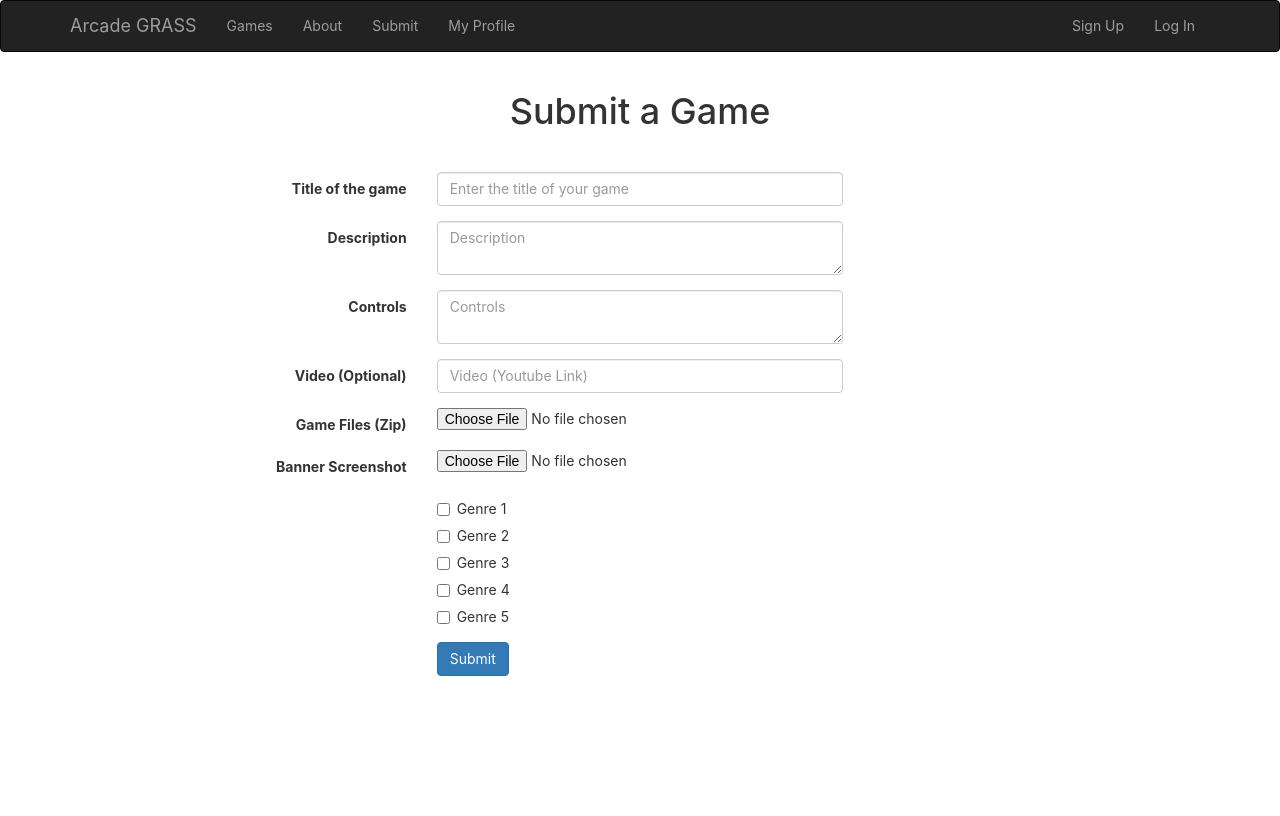
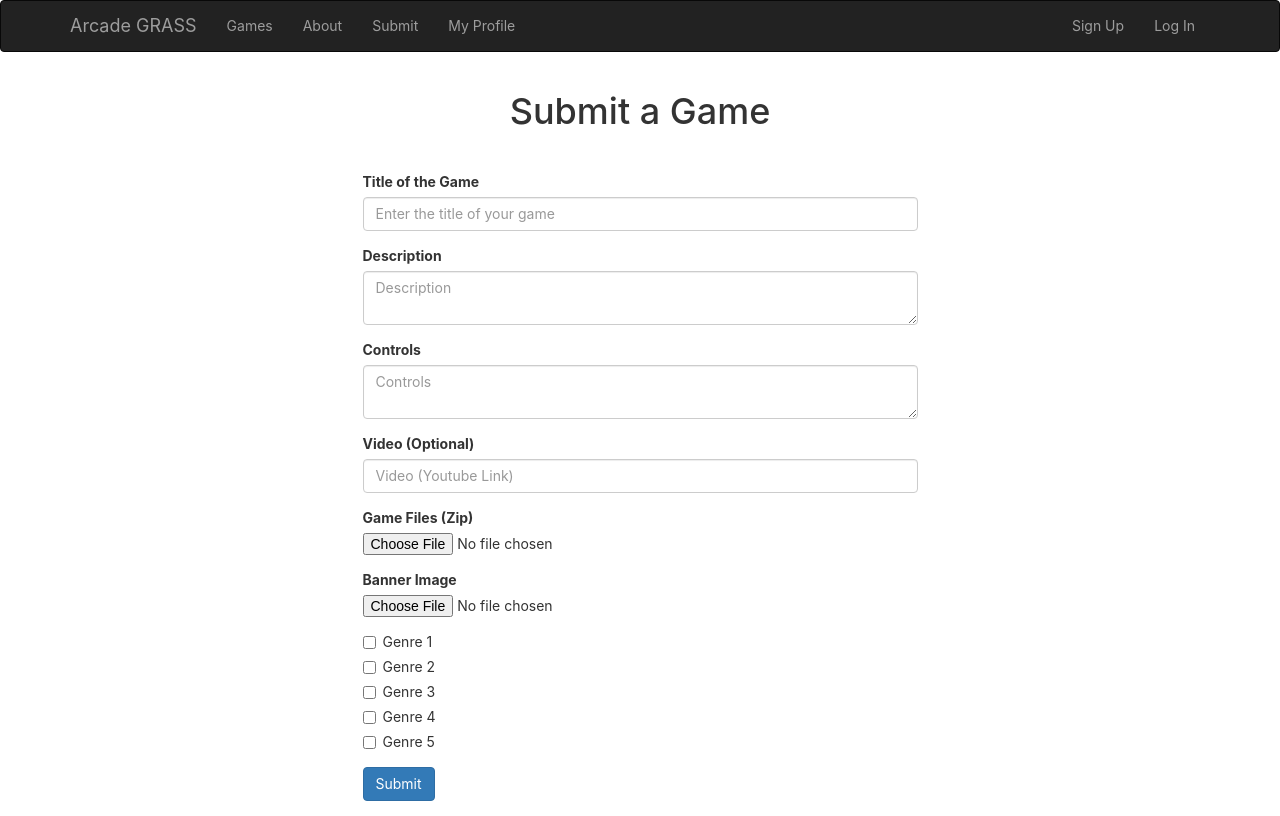
Before and after one commit to Dcorb1209/UCFArcade, a React (Create React App) app: page /Submit in a window 1280 px wide. Built offline with nearby package versions, Linux system fonts and the light colour scheme.

Commit message:
Made submit page components vertical and centered, can be changed back though. Code is now indented correctly.

```diff
--- a/src/Components/NavBar.css
+++ b/src/Components/NavBar.css
@@ -4,3 +4,9 @@
   left: 50%;
   transform: translate(-50%, -50%) !important;
 }*/
+
+.NavBar{
+
+	color: blue;
+
+}
--- a/src/Submit.js
+++ b/src/Submit.js
@@ -39,100 +39,65 @@ class Submit extends Component {
         <h1>Submit a Game</h1>
         </div>
 
-    <Form horizontal>
-      {/*Game Title Form*/}
-      <FormGroup
-        controlId="gameTitleForm"
-        validationState={this.getValidationState()}
-      >
-        <Col componentClass={ControlLabel} md={4}>Title of the game</Col>
-        <Col md={4}>
+        <Grid>
+        <Row>
+        <Col xs={10} xsOffset={1} sm={6} smOffset={3}>
+        <Form>
+          <FormGroup>
+            <ControlLabel>Title of the Game</ControlLabel>
             <FormControl
               type="text"
-            value={this.state.value}
               placeholder="Enter the title of your game"
-           onChange={this.handleChange}
             />
-          <FormControl.Feedback />
-        </Col>
-        </FormGroup>
-  <FormGroup controlId="formDescription">
-    <Col componentClass={ControlLabel} md={4}>
-      Description
-    </Col>
-    <Col md={4}>
-      <FormControl
-        componentClass="textArea"
-        type="text"
-        placeholder="Description" />
-    </Col>
           </FormGroup>
 
-  <FormGroup controlId="formControls">
-    <Col componentClass={ControlLabel} md={4}>
-      Controls
-    </Col>
-    <Col md={4}>
-      <FormControl
-        componentClass="textArea"
-        type="text"
-        placeholder="Controls" />
-    </Col>
+          <FormGroup controlId="formControlsTextarea">
+            <ControlLabel>Description</ControlLabel>
+            <FormControl componentClass="textarea" placeholder="Description" />
           </FormGroup>
 
-  <FormGroup controlId="formVideo">
-    <Col componentClass={ControlLabel} md={4}>
-      Video (Optional)
-    </Col>
-    <Col md={4}>
+          <FormGroup controlId="formControlsTextarea">
+            <ControlLabel>Controls</ControlLabel>
+            <FormControl componentClass="textarea" placeholder="Controls" />
+          </FormGroup>
+
+          <FormGroup>
+            <ControlLabel>Video (Optional)</ControlLabel>
             <FormControl
               type="text"
-        placeholder="Video (Youtube Link)" />
-    </Col>
+              placeholder="Video (Youtube Link)"
+            />
           </FormGroup>
 
-  <FormGroup controlId="formGameFile">
-    <Col componentClass={ControlLabel} md={4}>
-      Game Files (Zip)
-    </Col>
-    <Col md={4}>
+          <FormGroup>
+            <ControlLabel>Game Files (Zip)</ControlLabel>
             <FormControl
               type="file"
-        placeholder="Choose File" />
-    </Col>
+            />
           </FormGroup>
 
-
-  <FormGroup controlId="formGameScreenShot">
-    <Col componentClass={ControlLabel} md={4}>
-      Banner Screenshot
-    </Col>
-    <Col md={4}>
+          <FormGroup>
+            <ControlLabel>Banner Image</ControlLabel>
             <FormControl
               type="file"
-        placeholder="Choose File" />
-    </Col>
+            />
           </FormGroup>
 
-
-
-
           <FormGroup>
-    <Col md={4} mdOffset={4}>
               <Checkbox>Genre 1</Checkbox>
               <Checkbox>Genre 2</Checkbox>
               <Checkbox>Genre 3</Checkbox>
               <Checkbox>Genre 4</Checkbox>
               <Checkbox>Genre 5</Checkbox>
-    </Col>
           </FormGroup>
 
           <FormGroup>
-    <Col md={4} mdOffset={4}>
               <Button bsStyle="primary">Submit</Button>
-    </Col>
           </FormGroup>
         </Form>
+        </Col>
+        </Row>
+        </Grid>
       </div>
     )
   }
```
Lines whose indentation alone changed are shown as unchanged.
